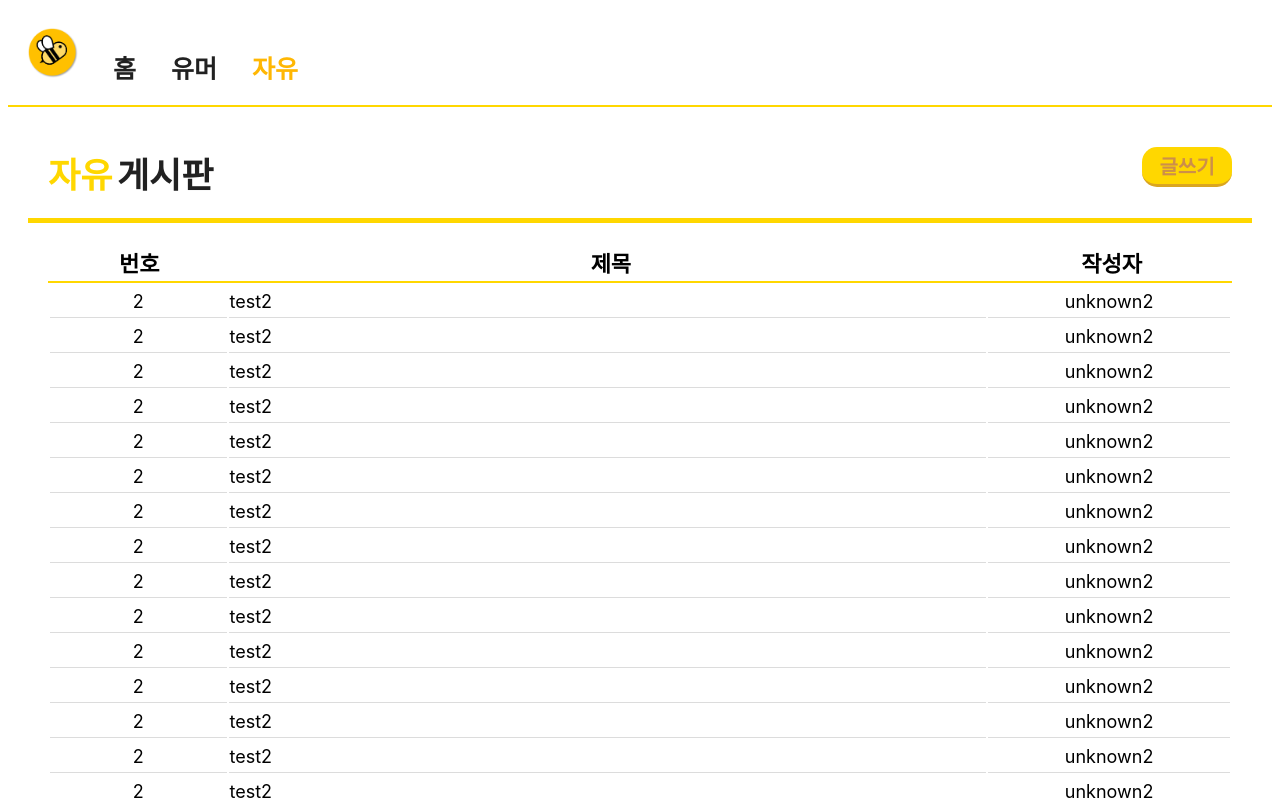
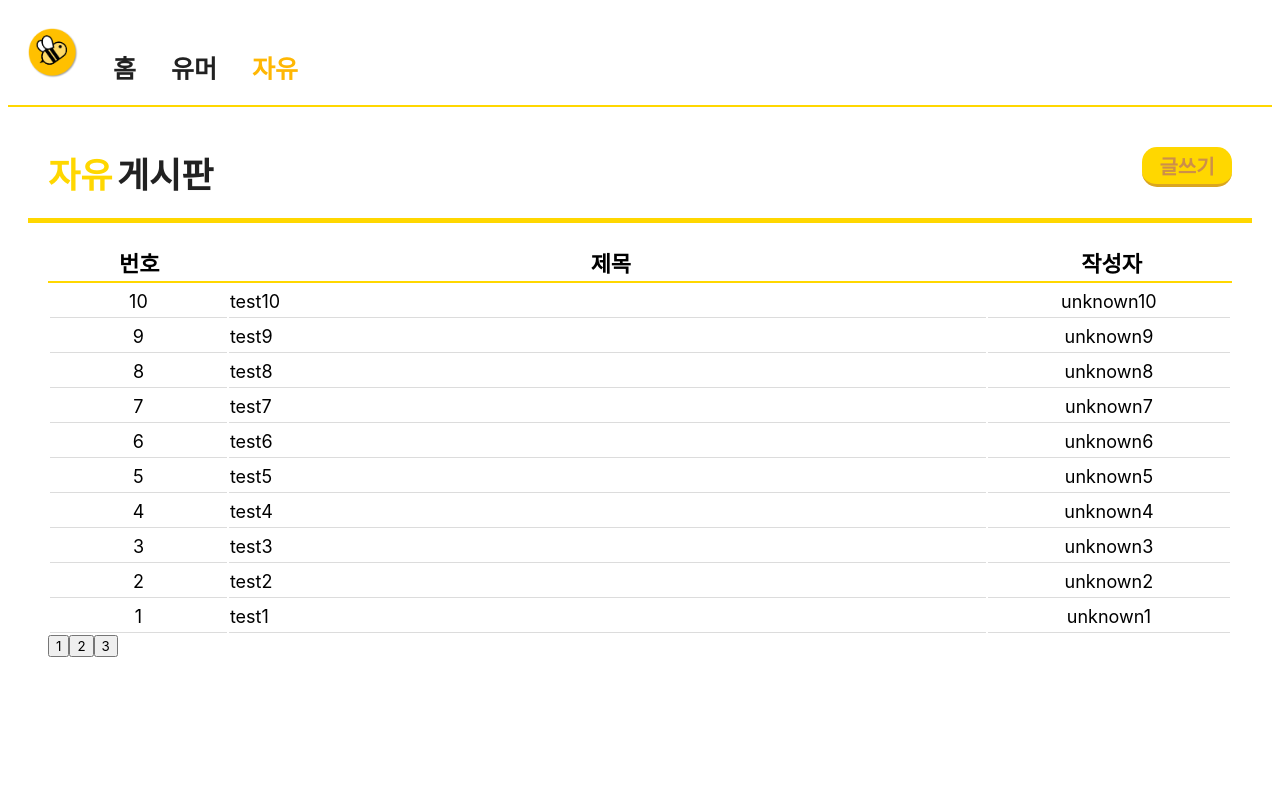
Before and after one commit to DongHyeok12/project1, a React (Create React App) app: page /free in a window 1280 px wide. Shown: the top 800 px of the page. Built offline with nearby package versions, Linux system fonts and the light colour scheme; a web font is replaced by a local one.

Commit message:
:sparkles: 최동혁 공부시키기 (tmp 데이터를 통한 Contents Api 호출 예시 설명 및 페이지네이션 원리 설명)

```diff
--- a/src/component/Listbox.tsx
+++ b/src/component/Listbox.tsx
@@ -1,9 +1,29 @@
 import { useLocation } from "react-router-dom";
 import "../styles/styles.css";
-import { contants } from "../constant";
+
+import { useEffect, useState } from "react";
+import { getTmpContents } from "../constant";
+
+export interface ContentsType {
+  num: number;
+  title: string;
+  writer: string;
+}
 
 const ListBox = () => {
   const location = useLocation();
+
+  const [page, setPage] = useState<number>(1);
+  const [contentsList, setContentsList] = useState<ContentsType[]>([]);
+
+  const getContentsApi = async () => {
+    const result = await getTmpContents(page);
+    setContentsList(result);
+  };
+
+  useEffect(() => {
+    getContentsApi();
+  }, [page]);
 
   return (
     <>
@@ -16,20 +36,20 @@ const ListBox = () => {
           </tr>
         </thead>
         <tbody>
-          {contants
-            .reverse()
-            .slice(0, 20)
-            .map(({ num, title, writer }) => (
-              <tr>
-                <td className="thNum">{num}</td>
-                <td className="thTitle">
-                  <a href={`${location.pathname}/${num}`}>{title}</a>
-                </td>
-                <td className="thWriter">{writer}</td>
-              </tr>
-            ))}
+          {contentsList.reverse().map((v) => (
+            <tr key={v.num}>
+              <td className="thNum">{v.num}</td>
+              <td className="thTitle">
+                <a href={`${location.pathname}/${v.num}`}>{v.title}</a>
+              </td>
+              <td className="thWriter">{v.writer}</td>
+            </tr>
+          ))}
         </tbody>
       </table>
+      <button onClick={() => setPage(1)}>1</button>
+      <button onClick={() => setPage(2)}>2</button>
+      <button onClick={() => setPage(3)}>3</button>
     </>
   );
 };
--- a/src/component/postArea.tsx
+++ b/src/component/postArea.tsx
@@ -1,8 +1,23 @@
-import { Form } from "react-router-dom";
 import "../styles/styles.css";
-import { Button, Input, Select, Upload } from "antd";
+import {
+  Button,
+  Cascader,
+  Col,
+  DatePicker,
+  Form,
+  Input,
+  InputNumber,
+  Radio,
+  Row,
+  Select,
+  Switch,
+  TreeSelect,
+  Upload,
+} from "antd";
 import TextArea from "antd/es/input/TextArea";
 import { UploadOutlined } from "@ant-design/icons";
+import { SizeType } from "antd/es/config-provider/SizeContext";
+import { useState } from "react";
 
 export default function PostArea() {
   const { Option } = Select;
@@ -21,16 +36,30 @@ export default function PostArea() {
   };
 
   return (
-    <Form name="validate_other" {...formItemLayout} style={{ maxWidth: 600 }}>
-      <Input.Group>
+    <Form>
+      <Row gutter={16}>
+        <Col span={4}>
+          <Form.Item label="아이디">
+            <Input />
+          </Form.Item>
+        </Col>
+        <Col span={4}>
+          <Form.Item label="비밀번호">
+            <Input />
+          </Form.Item>
+        </Col>
+      </Row>
+      <Form.Item label="제목">
         <Input />
-        <Input />
-        <Input />
-      </Input.Group>
-      <TextArea />
-      <Upload name="logo" action="/upload.do" listType="picture">
-        <Button icon={<UploadOutlined />}>Click to upload</Button>
-      </Upload>
+      </Form.Item>
+
+      <Row gutter={16}>
+        <Col span={4}>
+          <Form.Item>
+            <Button>저장하기</Button>
+          </Form.Item>
+        </Col>
+      </Row>
     </Form>
   );
 }
--- a/src/constant/index.ts
+++ b/src/constant/index.ts
@@ -1,62 +1,28 @@
+import { ContentsType } from "../component/Listbox";
+
 export const links = [
   { path: "/humor", label: "유머" },
   { path: "/free", label: "자유" },
 ];
 
-export const contants = [
-  { num: 1, title: "test1", writer: "unknown1" },
-  { num: 2, title: "test2", writer: "unknown2" },
-  { num: 2, title: "test2", writer: "unknown2" },
-  { num: 2, title: "test2", writer: "unknown2" },
-  { num: 2, title: "test2", writer: "unknown2" },
-  { num: 2, title: "test2", writer: "unknown2" },
-  { num: 2, title: "test2", writer: "unknown2" },
-  { num: 2, title: "test2", writer: "unknown2" },
-  { num: 2, title: "test2", writer: "unknown2" },
-  { num: 2, title: "test2", writer: "unknown2" },
-  { num: 2, title: "test2", writer: "unknown2" },
+export const contents = { num: 1, title: "test1", writer: "unknown1" };
 
-  { num: 2, title: "test2", writer: "unknown2" },
+export const getTmpContents = (
+  page: number, // 몇 페이지부터 받은 것인가
+  dataPer = 10 // 몇 개의 데이터를 받은 것인가
+): Promise<ContentsType[]> => {
+  return new Promise((resolve) => {
+    const contentsArray: ContentsType[] = [];
+    const start = (page - 1) * dataPer;
+    const end = start + dataPer;
 
-  { num: 2, title: "test2", writer: "unknown2" },
-
-  { num: 2, title: "test2", writer: "unknown2" },
-
-  { num: 2, title: "test2", writer: "unknown2" },
-  { num: 2, title: "test2", writer: "unknown2" },
-  { num: 2, title: "test2", writer: "unknown2" },
-  { num: 2, title: "test2", writer: "unknown2" },
-  { num: 2, title: "test2", writer: "unknown2" },
-  { num: 2, title: "test2", writer: "unknown2" },
-  { num: 2, title: "test2", writer: "unknown2" },
-  { num: 2, title: "test2", writer: "unknown2" },
-  { num: 2, title: "test2", writer: "unknown2" },
-  { num: 2, title: "test2", writer: "unknown2" },
-  { num: 2, title: "test2", writer: "unknown2" },
-  { num: 2, title: "test2", writer: "unknown2" },
-  { num: 2, title: "test2", writer: "unknown2" },
-  { num: 2, title: "test2", writer: "unknown2" },
-  { num: 2, title: "test2", writer: "unknown2" },
-  { num: 2, title: "test2", writer: "unknown2" },
-  { num: 2, title: "test2", writer: "unknown2" },
-  { num: 2, title: "test2", writer: "unknown2" },
-  { num: 2, title: "test2", writer: "unknown2" },
-  { num: 2, title: "test2", writer: "unknown2" },
-  { num: 2, title: "test2", writer: "unknown2" },
-  { num: 2, title: "test2", writer: "unknown2" },
-  { num: 2, title: "test2", writer: "unknown2" },
-  { num: 2, title: "test2", writer: "unknown2" },
-  { num: 2, title: "test2", writer: "unknown2" },
-  { num: 2, title: "test2", writer: "unknown2" },
-  { num: 2, title: "test2", writer: "unknown2" },
-  { num: 2, title: "test2", writer: "unknown2" },
-  { num: 2, title: "test2", writer: "unknown2" },
-  { num: 2, title: "test2", writer: "unknown2" },
-  { num: 2, title: "test2", writer: "unknown2" },
-  { num: 2, title: "test2", writer: "unknown2" },
-  { num: 2, title: "test2", writer: "unknown2" },
-  { num: 2, title: "test2", writer: "unknown2" },
-  { num: 2, title: "test2", writer: "unknown2" },
-  { num: 2, title: "test2", writer: "unknown2" },
-  { num: 2, title: "test2", writer: "unknown2" },
-];
+    for (let i = start; i < end; i++) {
+      contentsArray.push({
+        num: i + 1,
+        title: `test${i + 1}`,
+        writer: `unknown${i + 1}`,
+      });
+    }
+    resolve(contentsArray);
+  });
+};
--- a/src/page/Free/index.tsx
+++ b/src/page/Free/index.tsx
@@ -1,4 +1,4 @@
-import ListBox from "../../component/ListBox";
+import ListBox from "../../component/Listbox";
 import SubHeadLayout from "../../component/SubHeadLayout";
 
 const FreePage = () => {
```
Also changed, not shown: src/App.tsx (+4 -4 lines).
